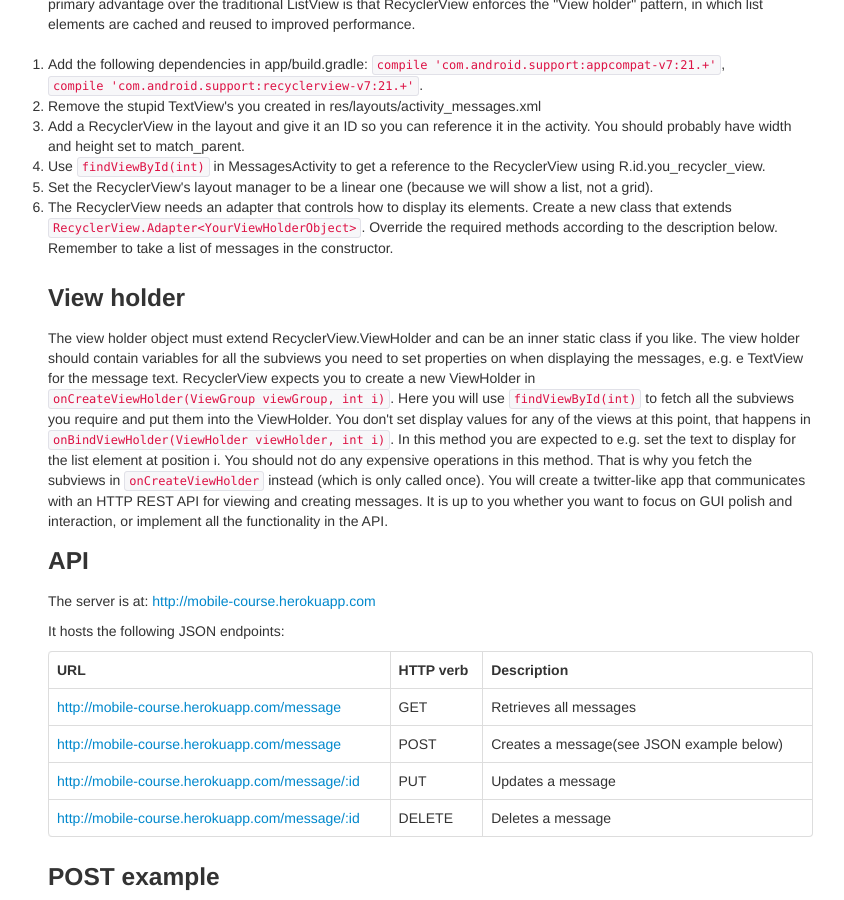
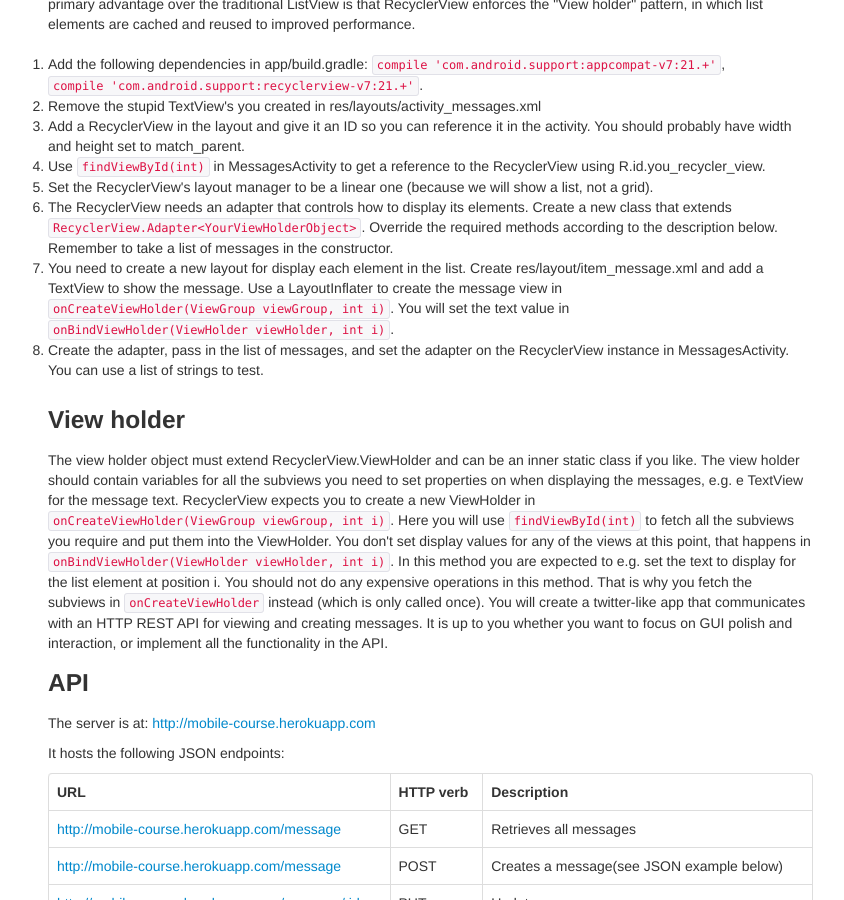
Before and after one commit to bekk/android101, a Jekyll site: the page built from docs/pages/assignments.html, in a window 1280 px wide and 900 px high, scrolled down 1587 px. Shown: the whole window, without its empty margins (12-856 px from the left). Built offline with Jekyll 4.4.1, drawn with Linux system fonts in a browser that asks for light colours; Markdown is read by kramdown in place of the engine named in the settings.

Commit message:
More messages

```diff
--- a/docs/pages/assignments.html
+++ b/docs/pages/assignments.html
@@ -53,6 +53,8 @@ To display the messages from the API, we will use Retrofit to fetch the JSON and
   <li>Use <code>findViewById(int)</code> in MessagesActivity to get a reference to the RecyclerView using R.id.you_recycler_view.</li>
   <li>Set the RecyclerView's layout manager to be a linear one (because we will show a list, not a grid).</li>
   <li>The RecyclerView needs an adapter that controls how to display its elements. Create a new class that extends <code>RecyclerView.Adapter&#60;YourViewHolderObject&#62;</code>. Override the required methods according to the description below. Remember to take a list of messages in the constructor.</li>
+  <li>You need to create a new layout for display each element in the list. Create res/layout/item_message.xml and add a TextView to show the message. Use a LayoutInflater to create the message view in <code>onCreateViewHolder(ViewGroup viewGroup, int i)</code>. You will set the text value in <code>onBindViewHolder(ViewHolder viewHolder, int i)</code>.</li>
+  <li>Create the adapter, pass in the list of messages, and set the adapter on the RecyclerView instance in MessagesActivity. You can use a list of strings to test.</li>
 </ol>
 
 <h3>View holder</h3>
```
